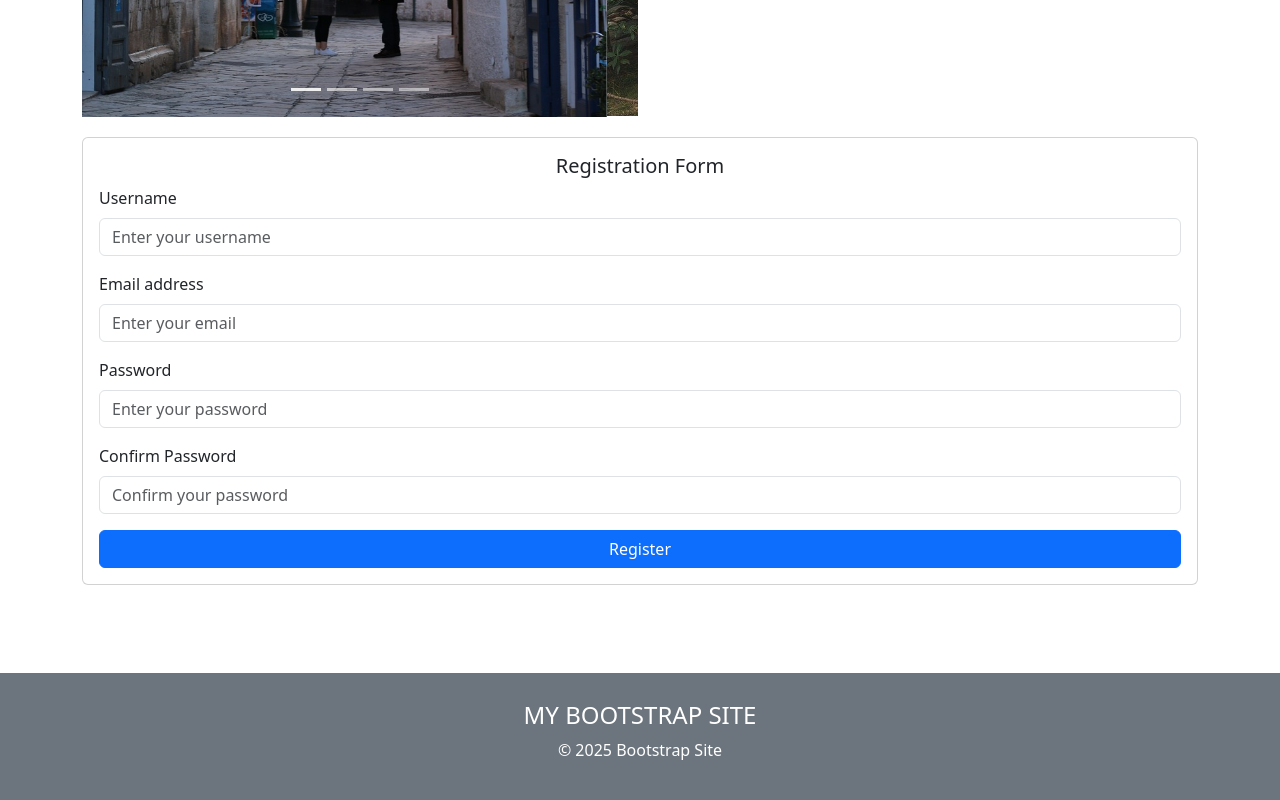
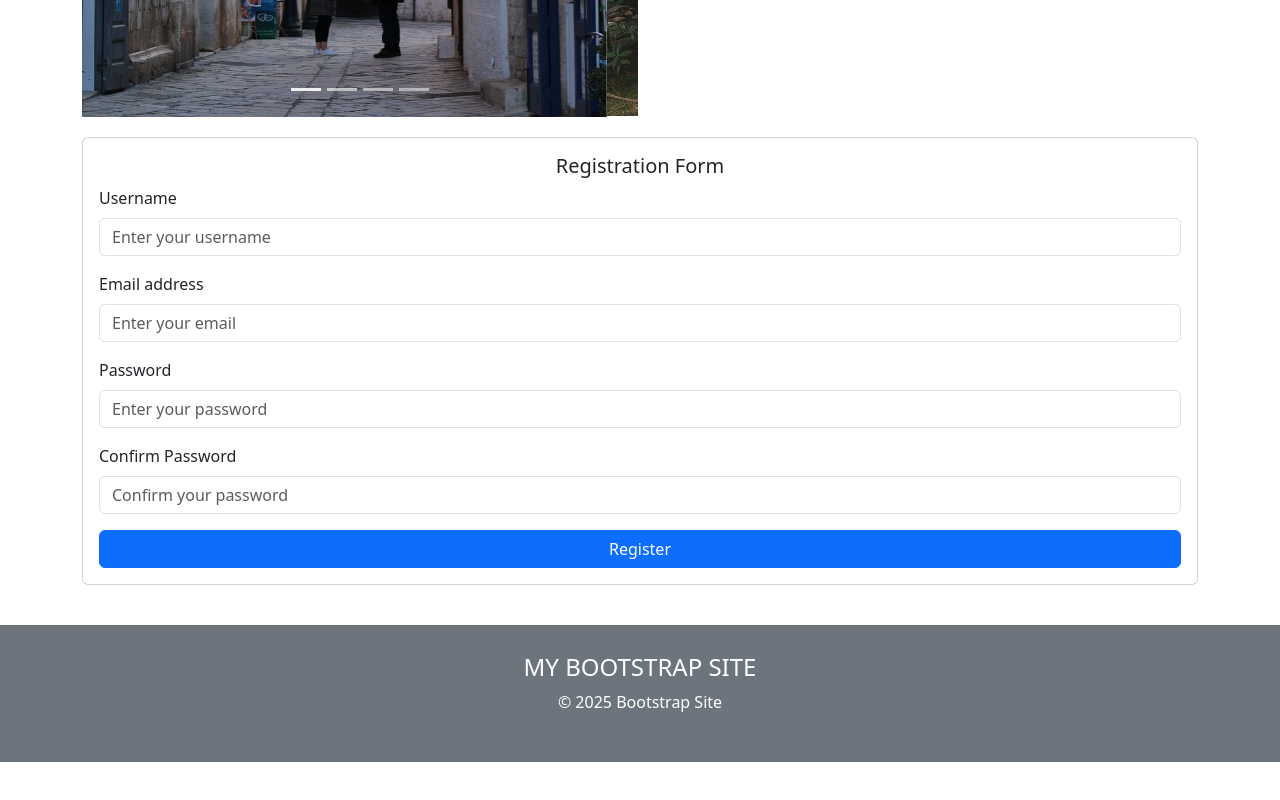
Before and after one commit to skyry/bootstrap, a website: page index.html in a window 1280 px wide. Shown: the part 973-1773 px from the top of the page. After the commit the page ends 1735 px from the top, so only its background shows below. Drawn offline with nearby package versions, Linux system fonts and the light colour scheme.

Commit message:
fix: adjust footer margin for consistent layout

```diff
--- a/index.html
+++ b/index.html
@@ -196,7 +196,7 @@
     </div>
 </article>
 
-<footer class="bg-secondary text-center text-white mt-5 py-4">
+<footer class="bg-secondary text-center text-white mb-auto py-4">
     <div class="container mb-1 py-1">
         <div class="row">
             <div class="col">
```
